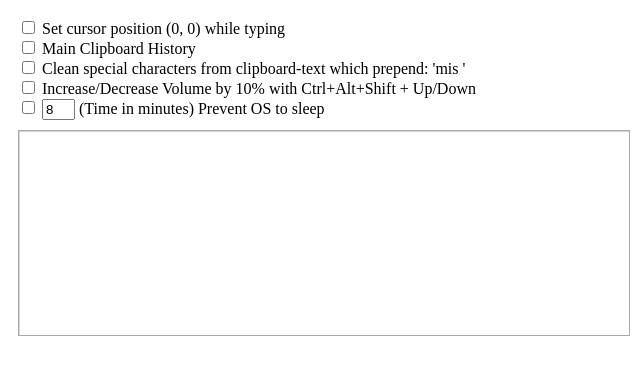
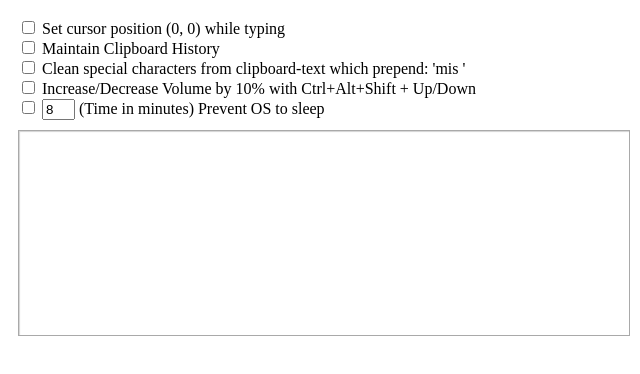
Before and after one commit to abdulmoizhussain/key-functions-electron, an Electron app: page src/renderer/index.html in a window 640 px wide. Drawn offline with Linux system fonts and the light colour scheme.

Commit message:
--Maintain spelling correction.

```diff
--- a/src/renderer/index.html
+++ b/src/renderer/index.html
@@ -13,7 +13,7 @@
   <label for="set-cursor">Set cursor position (0, 0) while typing</label>
   <br>
   <input id="maintain-clipboard" type="checkbox">
-  <label for="maintain-clipboard">Main Clipboard History</label>
+  <label for="maintain-clipboard">Maintain Clipboard History</label>
   <br>
   <input id="clean-clipboard" type="checkbox">
   <label for="clean-clipboard">Clean special characters from clipboard-text which prepend: 'mis '</label>
```
